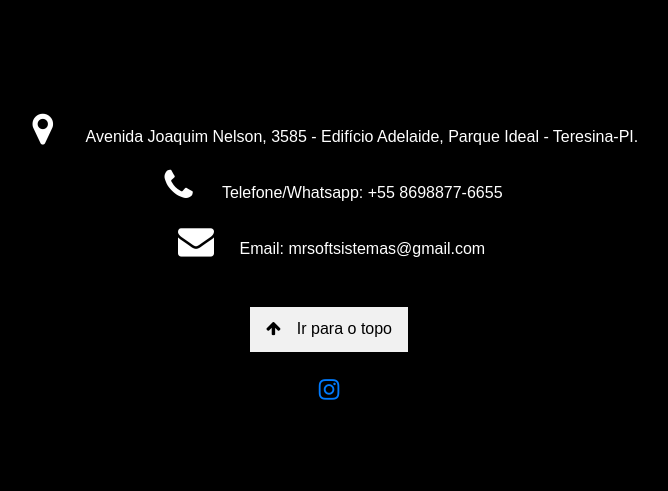
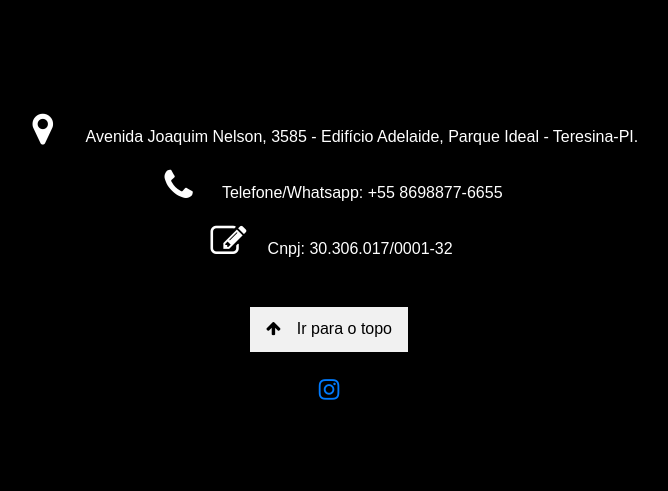
Before and after one commit to AlissonRafaN/site_mrsoft, a Flask app: page / in a window 1280 px wide. Shown: the part 3757-4248 px from the top of the page, without its empty margins (311-979 px from the left). Run offline with Flask 2, Linux system fonts and the light colour scheme; some libraries are stand-ins or nearby versions; some web fonts are replaced.

Commit message:
Notas de Rodapé Adicionada

```diff
--- a/templates/contact.html
+++ b/templates/contact.html
@@ -1,8 +1,10 @@
 <!DOCTYPE html>
 <html>
+<head>
 <title>Mr.Soft Sistemas</title>
 <meta charset="UTF-8">
 <meta name="viewport" content="width=device-width, initial-scale=1">
+<meta name="facebook-domain-verification" content="2oh99wt4w1t0kkp1y04pj6k1qxforc" />
 <link rel="stylesheet" href="/static/css/style.css">
 <link rel="stylesheet" href="https://fonts.googleapis.com/icon?family=Material+Icons">
 <link rel="stylesheet" href="https://fonts.googleapis.com/css?family=Raleway">
@@ -15,6 +17,7 @@
     <link href="https://fonts.googleapis.com/css2?family=Gugi&display=swap" rel="stylesheet">
 
 <link rel="shortcut icon" href="static\img\favicon.ico" />
+</head>
 <style>
 body,h1,h2,h3,h4,h5,h6 {font-family: 'Gugi', cursive; font-size:16px;}
 
@@ -104,6 +107,7 @@ body, html {
       <p><i class="fa fa-map-marker fa-fw w3-xxlarge w3-margin-right"></i> Avenida Joaquim Nelson, 3585 - Edifício Adelaide, Parque Ideal - Teresina-PI.</p>
       <p><i class="fa fa-phone fa-fw w3-xxlarge w3-margin-right"></i> Telefone/Whatsapp: +55 8698877-6655</p>
       <p><i class="fa fa-envelope fa-fw w3-xxlarge w3-margin-right"> </i> Email: mrsoftsistemas@gmail.com</p>
+      <p><i class="fa fa-edit fa-fw w3-xxlarge w3-margin-right"> </i>Cnpj: 30.306.017/0001-32</p>
       <br>
 
     </div>
--- a/templates/index.html
+++ b/templates/index.html
@@ -255,7 +255,8 @@ body, html {
   <div style="margin-top:48px">
     <p><i class="fa fa-map-marker fa-fw w3-xxlarge w3-margin-right"></i> Avenida Joaquim Nelson, 3585 - Edifício Adelaide, Parque Ideal - Teresina-PI.</p>
     <p><i class="fa fa-phone fa-fw w3-xxlarge w3-margin-right"></i> Telefone/Whatsapp: +55 8698877-6655</p>
-    <p><i class="fa fa-envelope fa-fw w3-xxlarge w3-margin-right"> </i> Email: mrsoftsistemas@gmail.com</p>
+    <p><i class="fa fa-edit fa-fw w3-xxlarge w3-margin-right"> </i>Cnpj: 30.306.017/0001-32</p>
+
     <br>
 
   </div>
```
